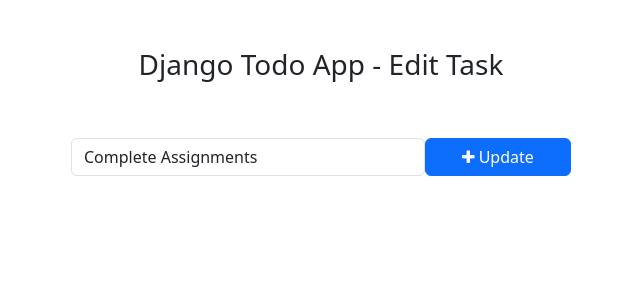
After one commit to sangeec/toDo, a Django app: page /todo/edit_task/1 in a window 1280 px wide. The commit adds this page. Shown: the top 300 px of the page, without its empty margins (319-959 px from the left). Run offline with Django 5.2, Linux system fonts and the light colour scheme; data comes from the database, SQL or seed files in the repository; both versions use the stored data as it was after the commit.

Commit message:
ToDo App all features added

```diff
--- /dev/null
+++ b/templates/edit_task.html
@@ -0,0 +1,36 @@
+<!DOCTYPE html>
+<html lang="en">
+
+<head>
+    <meta charset="UTF-8">
+    <meta name="viewport" content="width=device-width, initial-scale=1.0">
+    <title>Edit Task</title>
+
+    <!-- Bootstrap -->
+    <link href="https://cdn.jsdelivr.net/npm/bootstrap@5.3.0-alpha1/dist/css/bootstrap.min.css" rel="stylesheet"
+        integrity="sha384-GLhlTQ8iRABdZLl6O3oVMWSktQOp6b7In1Zl3/Jr59b6EGGoI1aFkw7cmDA6j6gD" crossorigin="anonymous">
+    <script src="https://cdn.jsdelivr.net/npm/bootstrap@5.3.0-alpha1/dist/js/bootstrap.bundle.min.js"
+        integrity="sha384-w76AqPfDkMBDXo30jS1Sgez6pr3x5MlQ1ZAGC+nuZB+EYdgRZgiwxhTBTkF7CXvN"
+        crossorigin="anonymous"></script>
+    <!-- Font Awesome Icons -->
+    <link rel="stylesheet" href="https://cdnjs.cloudflare.com/ajax/libs/font-awesome/4.7.0/css/font-awesome.min.css">
+
+</head>
+
+<body>
+    <div class="container">
+        <h3 class="pt-5 pb-5 text-center">Django Todo App - Edit Task</h3>
+        <form action="{% url 'modify_Task_Name' get_task_name.pk %}" method="post" style="width: 500px; margin: auto;">
+            {% csrf_token %}
+            <div class="form-group">
+                <span style="display: flex;">
+                    <input type="text" name="task" class="form-control" placeholder="Update task name" value="{{get_task_name.task}}">
+                    <button type="submit" class="btn btn-primary" style="width: 200px;"><i class="fa fa-plus"></i>
+                        Update</button>
+                </span>
+            </div>
+        </form>
+    </div>
+</body>
+
+</html>
--- a/todo/urls.py
+++ b/todo/urls.py
@@ -2,6 +2,14 @@ from django.urls import path
 from . import views
 
 urlpatterns = [
+    # Add Task
     path('addTask/', views.addTask, name='addTask'),
-
+    # Mark as complete
+    path('mark_as_done/<int:taskId>', views.mark_as_done, name='mark_as_complete'),
+    #Edit Functionality
+    path('edit_task/<int:taskId>', views.edit_task, name='modify_Task_Name'),
+    #Delete Functionality
+    path('delete_task/<int:taskId>', views.delete_task, name='delete_Task_Name'),
+    # Mark as incomplete
+    path('mark_as_undone/<int:taskId>', views.mark_as_undone, name='mark_as_incomplete'),
 ]
--- a/todo/views.py
+++ b/todo/views.py
@@ -1,10 +1,45 @@
 from django.http import HttpResponse
-from django.shortcuts import redirect, render
+from django.shortcuts import get_object_or_404, redirect, render
 from .models import Task
 
 # Create your views here.
+
 
 def addTask(request):
     addTaskName = request.POST['task']
     Task.objects.create(task=addTaskName)
     return redirect('home')
+
+
+def mark_as_done(request, taskId):
+    task = get_object_or_404(Task, pk=taskId)
+    task.is_completed = True
+    task.save()
+    return redirect('home')
+
+
+def mark_as_undone(request, taskId):
+    task = get_object_or_404(Task, pk=taskId)
+    task.is_completed = False
+    task.save()
+    return redirect('home')
+
+
+def edit_task(request, taskId):
+    task_name = get_object_or_404(Task, pk=taskId)
+    if request.method == 'POST':
+        new_task_name = request.POST['task']
+        task_name.task = new_task_name
+        task_name.save()
+        return redirect('home')
+    else:
+        context = {
+            'get_task_name': task_name
+        }
+        return render(request, 'edit_task.html', context)
+
+
+def delete_task(request, taskId):
+    task = get_object_or_404(Task, pk=taskId)
+    task.delete()
+    return redirect('home')
```
Also changed, not shown: templates/home.html (+10 -5 lines), todo_main/views.py (+5 -2 lines), db.sqlite3.
